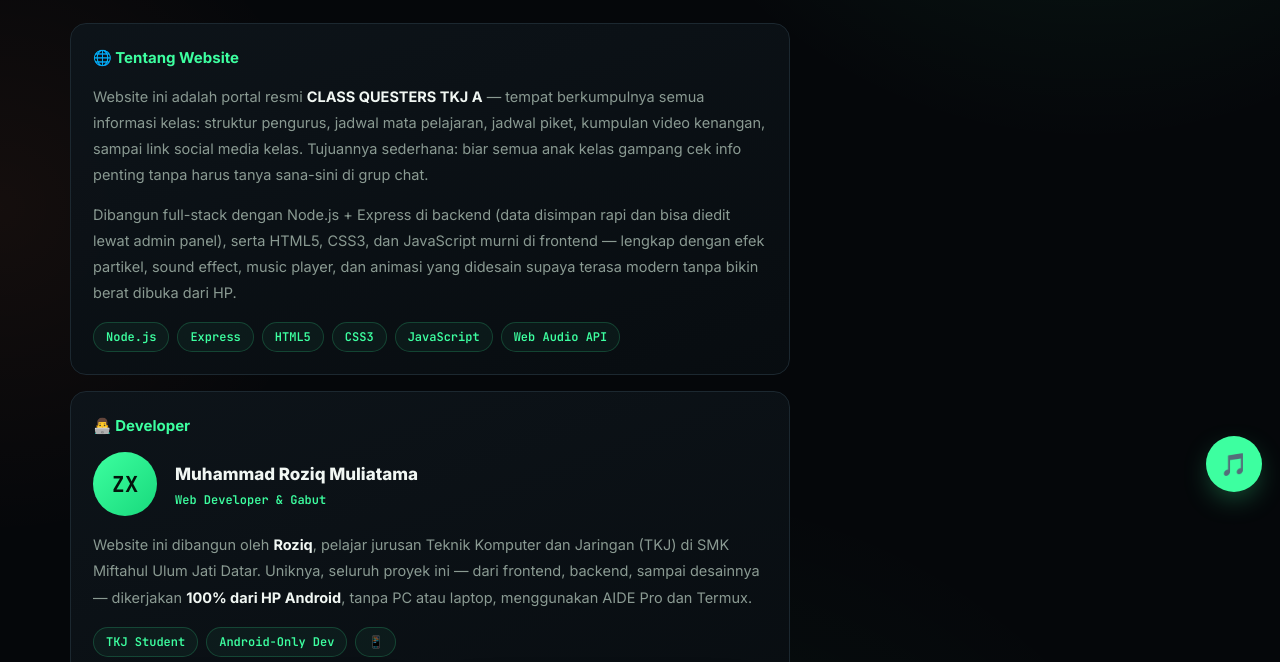
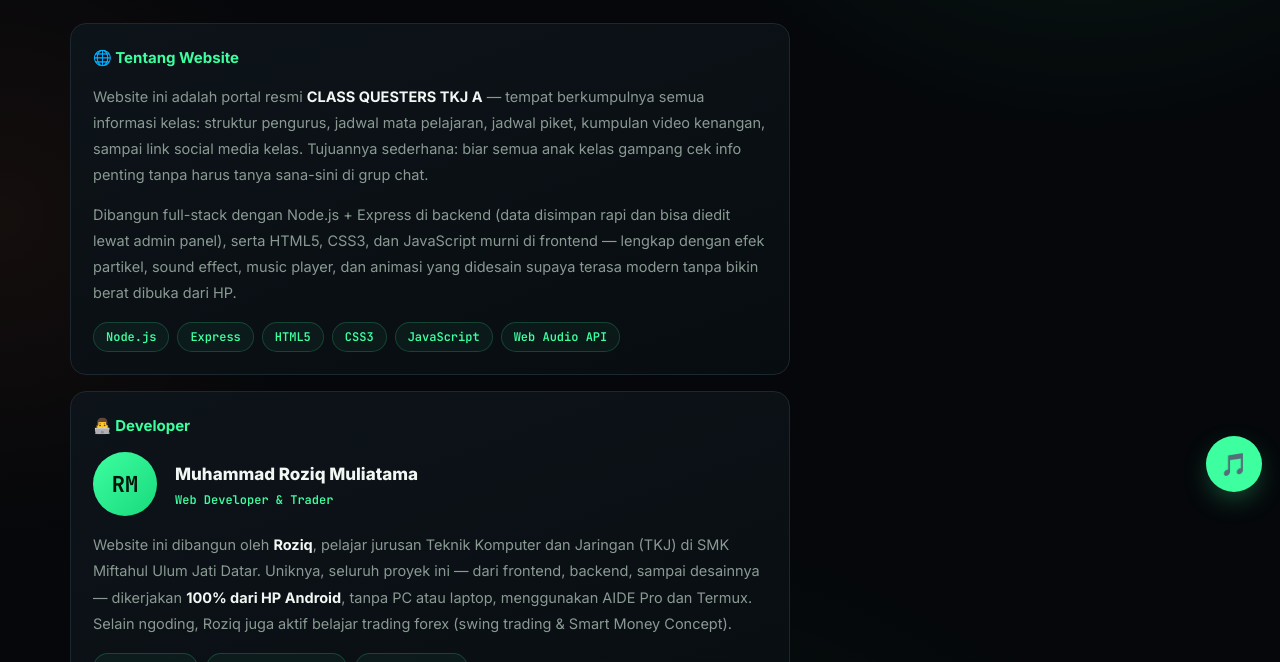
Before and after one commit to akuntesff4-art/class_tkj_asoy, a website: page client/about.html in a window 1280 px wide. Shown: the part 290-952 px from the top of the page. Drawn offline with Linux system fonts and the light colour scheme.

Commit message:
Add files via upload

```diff
--- a/client/about.html
+++ b/client/about.html
@@ -81,22 +81,23 @@
     <div class="admin-block reveal" style="max-width:720px;animation-delay:.08s">
       <h3>👨‍💻 Developer</h3>
       <div style="display:flex;gap:18px;align-items:center;flex-wrap:wrap;margin-bottom:16px">
-        <div style="width:64px;height:64px;border-radius:50%;background:linear-gradient(135deg,var(--g),var(--g2));display:flex;align-items:center;justify-content:center;font:800 22px var(--mono);color:#04140c;flex-shrink:0">ZX</div>
+        <div style="width:64px;height:64px;border-radius:50%;background:linear-gradient(135deg,var(--g),var(--g2));display:flex;align-items:center;justify-content:center;font:800 22px var(--mono);color:#04140c;flex-shrink:0">RM</div>
         <div>
           <div style="font-size:17px;font-weight:800;color:var(--text)">Muhammad Roziq Muliatama</div>
-          <div style="font:600 12px var(--mono);color:var(--g);margin-top:4px">Web Developer &amp; Gabut</div>
+          <div style="font:600 12px var(--mono);color:var(--g);margin-top:4px">Web Developer &amp; Trader</div>
         </div>
       </div>
       <p style="color:var(--muted);font-size:14.5px;line-height:1.8;margin-bottom:16px">
         Website ini dibangun oleh <strong style="color:var(--text)">Roziq</strong>, pelajar jurusan
         Teknik Komputer dan Jaringan (TKJ) di SMK Miftahul Ulum Jati Datar. Uniknya, seluruh proyek
         ini — dari frontend, backend, sampai desainnya — dikerjakan <strong style="color:var(--text)">100% dari HP Android</strong>,
-        tanpa PC atau laptop, menggunakan AIDE Pro dan Termux.
+        tanpa PC atau laptop, menggunakan AIDE Pro dan Termux. Selain ngoding, Roziq juga aktif belajar
+        trading forex (swing trading &amp; Smart Money Concept).
       </p>
       <div class="mini-tags" style="display:flex;gap:8px;flex-wrap:wrap;margin-bottom:18px">
         <span class="piket-chip">TKJ Student</span>
         <span class="piket-chip">Android-Only Dev</span>
-        <span class="piket-chip">📱</span>
+        <span class="piket-chip">Forex Trader</span>
       </div>
       <div class="social-grid" style="max-width:100%;padding:0;flex-direction:row;flex-wrap:wrap">
         <a href="https://instagram.com/zixx0925" target="_blank" rel="noopener" class="social-card ripple-btn tilt" data-sound="open" style="flex:1;min-width:220px">
```
